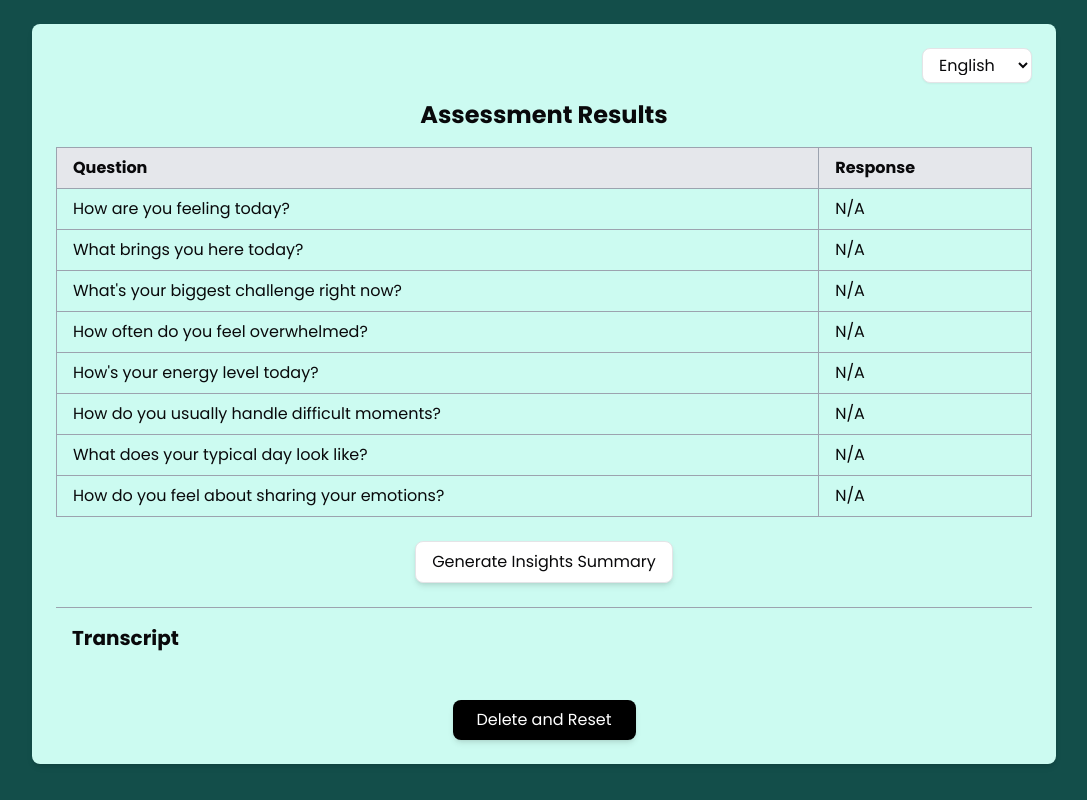
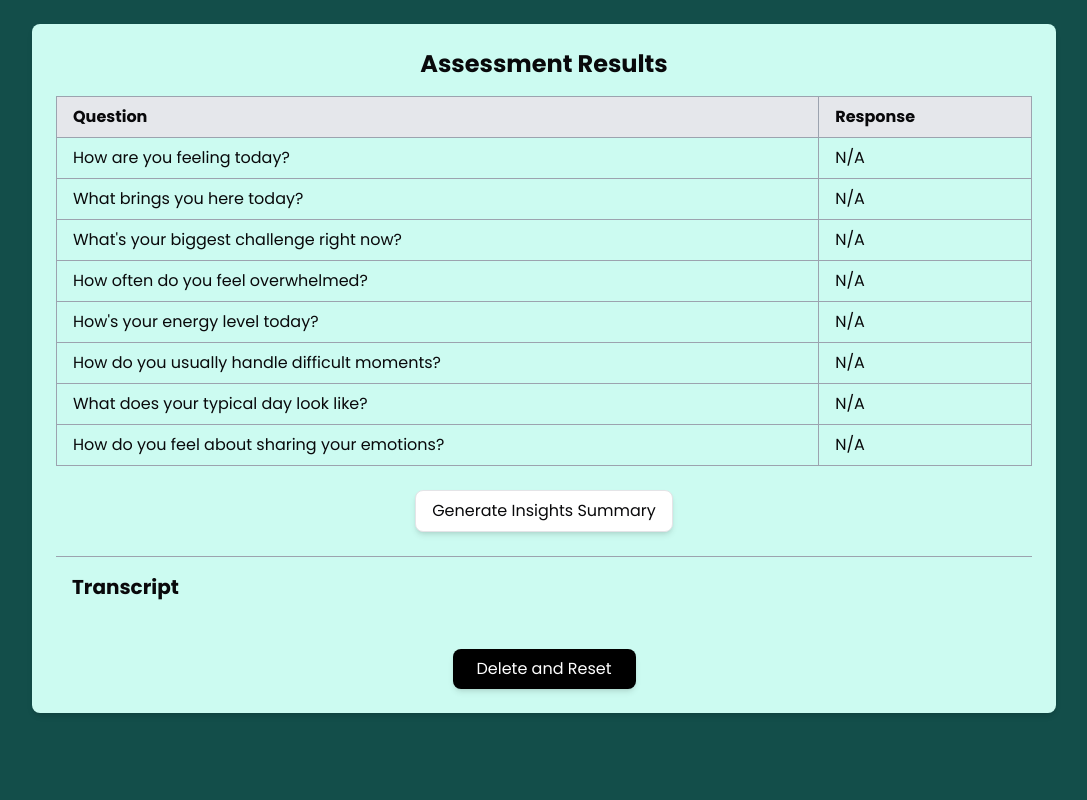
Before and after one commit to VarunChopra11/medbot2, a Next.js app: page /summary in a window 1280 px wide. Shown: the whole page, without its empty margins (96-1183 px from the left). Built offline with nearby package versions, Linux system fonts and the light colour scheme; sample sign-in values are in the browser's storage.

Commit message:
feat: Remove language selection dropdown from summary display

```diff
--- a/app/summary/page.tsx
+++ b/app/summary/page.tsx
@@ -134,18 +134,6 @@ const AssessmentDisplay = () => {
   return (
     <div className="bg-teal-900 min-h-screen flex flex-col items-center lg:p-6 p-2">
       <div className="bg-teal-100 lg:p-6 p-2 rounded-lg shadow-md w-full overflow-hidden max-w-5xl">
-        <div className="mb-4 flex justify-end">
-          <select
-            value={currentLanguage}
-            onChange={(e) => handleChangeLanguage(e.target.value)}
-            className="bg-white px-3 py-1 rounded-lg shadow-sm border"
-          >
-            <option value="english">{t("English")}</option>
-            <option value="spanish">{t("Spanish")}</option>
-            <option value="french">{t("French")}</option>
-          </select>
-        </div>
-
         <h1 className="text-2xl font-bold mb-4 text-center">
           {t("Assessment Results")}
         </h1>
```
